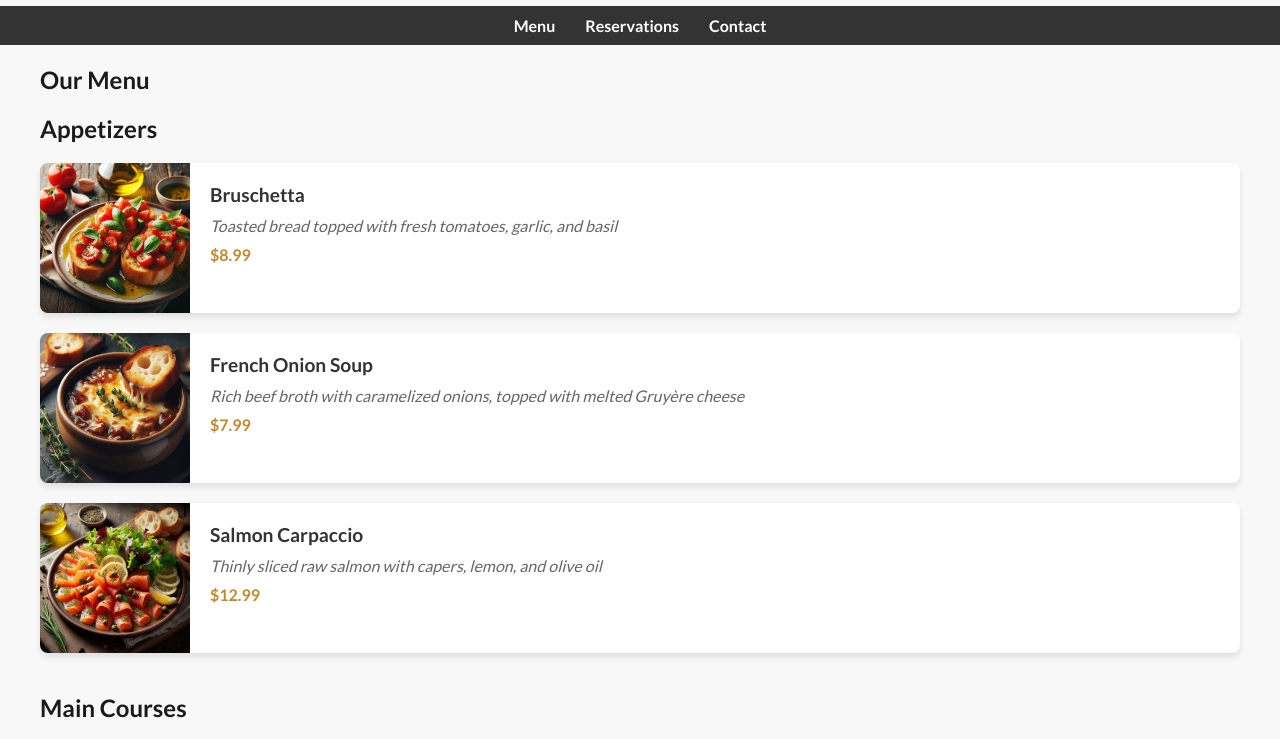
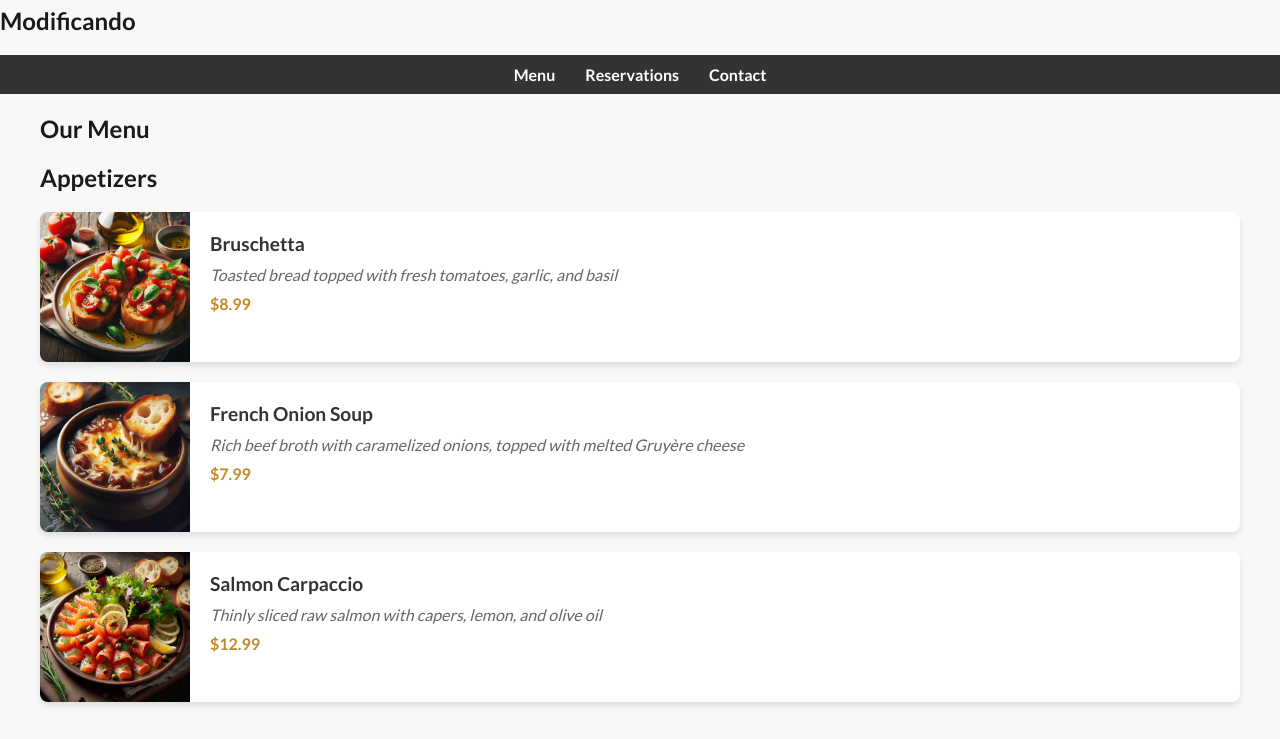
Before and after one commit to jenngold20/disenio-web, a plain HTML site: page index.html in a window 1280 px wide. Shown: the part 196-935 px from the top of the page. Drawn offline with nearby package versions, Linux system fonts and the light colour scheme.

Commit message:
se agrega un h2

```diff
--- a/index.html
+++ b/index.html
@@ -23,6 +23,7 @@
 
     </header>
     <h1> HOLA </h1>
+    <h2>Modificando</h2>
     <nav>
         <ul>
             <li><a href="#menu">Menu</a></li>
```
